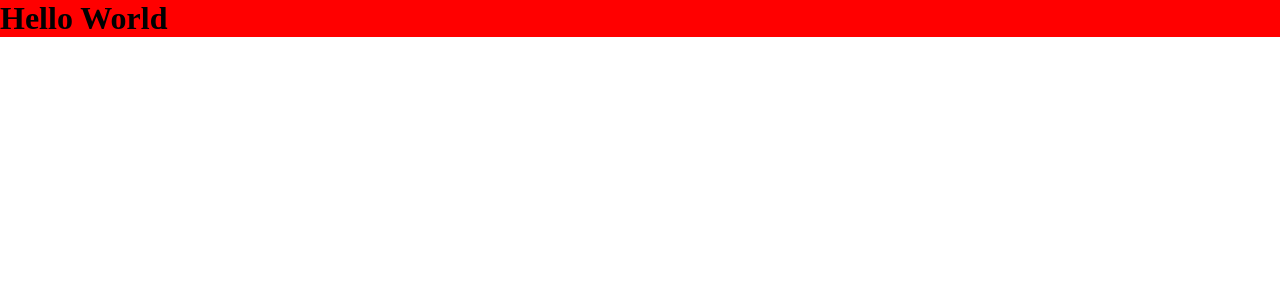
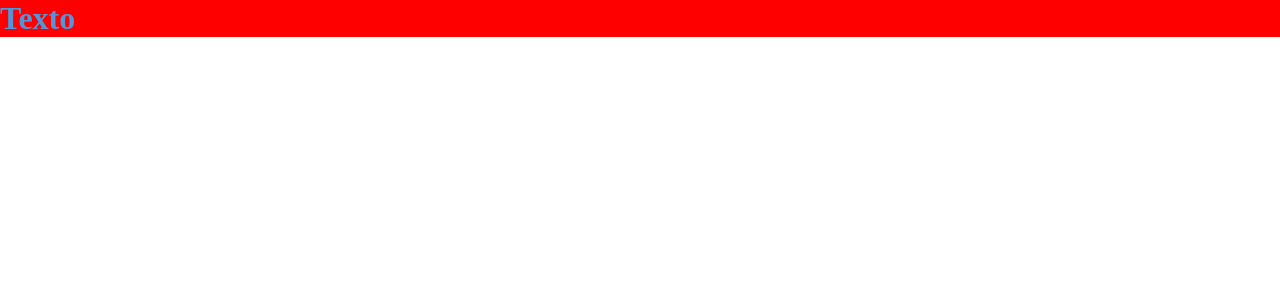
Before and after one commit to jaocordeiro/landing_page_frontend, a React (Create React App) app: page / in a window 1280 px wide. Shown: the top 300 px of the page. Built offline with nearby package versions, Linux system fonts and the light colour scheme.

Commit message:
feat: created component Heading and styles

```diff
--- /dev/null
+++ b/src/components/Heading/index.jsx
@@ -0,0 +1,10 @@
+import P from 'prop-types';
+import * as Styled from './styles';
+
+export const Heading = ({ children }) => {
+  return <Styled.Title>{children}</Styled.Title>;
+};
+
+Heading.propTypes = {
+  children: P.node.isRequired,
+};
--- /dev/null
+++ b/src/components/Heading/styles.js
@@ -0,0 +1,7 @@
+import styled, { css } from 'styled-components';
+
+export const Title = styled.h1`
+  ${({ theme }) => css`
+  color: ${theme.colors.primaryColor};
+  `}
+`;
--- a/src/index.jsx
+++ b/src/index.jsx
@@ -1,12 +1,16 @@
 import React from 'react';
 import ReactDOM from 'react-dom/client';
+import { ThemeProvider } from 'styled-components';
+import { theme } from './styles/theme';
 import { GlobalStyles } from './styles/global-styles';
 import Home from './templates/App/index';
 
 const root = ReactDOM.createRoot(document.getElementById('root'));
 root.render(
   <React.StrictMode>
-    <GlobalStyles />
-    <Home />
+    <ThemeProvider theme={theme}>
+      <GlobalStyles />
+      <Home />
+    </ThemeProvider>
   </React.StrictMode>,
 );
--- /dev/null
+++ b/src/styles/theme.js
@@ -0,0 +1,6 @@
+export const theme = {
+  colors: {
+    primaryColor: '#4f96dd',
+    secondaryColor: '#dc143c',
+  },
+};
--- a/src/templates/App/index.jsx
+++ b/src/templates/App/index.jsx
@@ -1,10 +1,11 @@
+import { Heading } from '../../components/Heading';
 import * as Styled from './styles';
 
 function Home() {
   return (
     <div className="App">
       <Styled.Whapper>
-        <h1>Hello World</h1>
+        <Heading>Texto</Heading>
       </Styled.Whapper>
     </div>
   );
```
Also changed, not shown: src/components/Heading/stories.jsx (added, +14 -0 lines).
